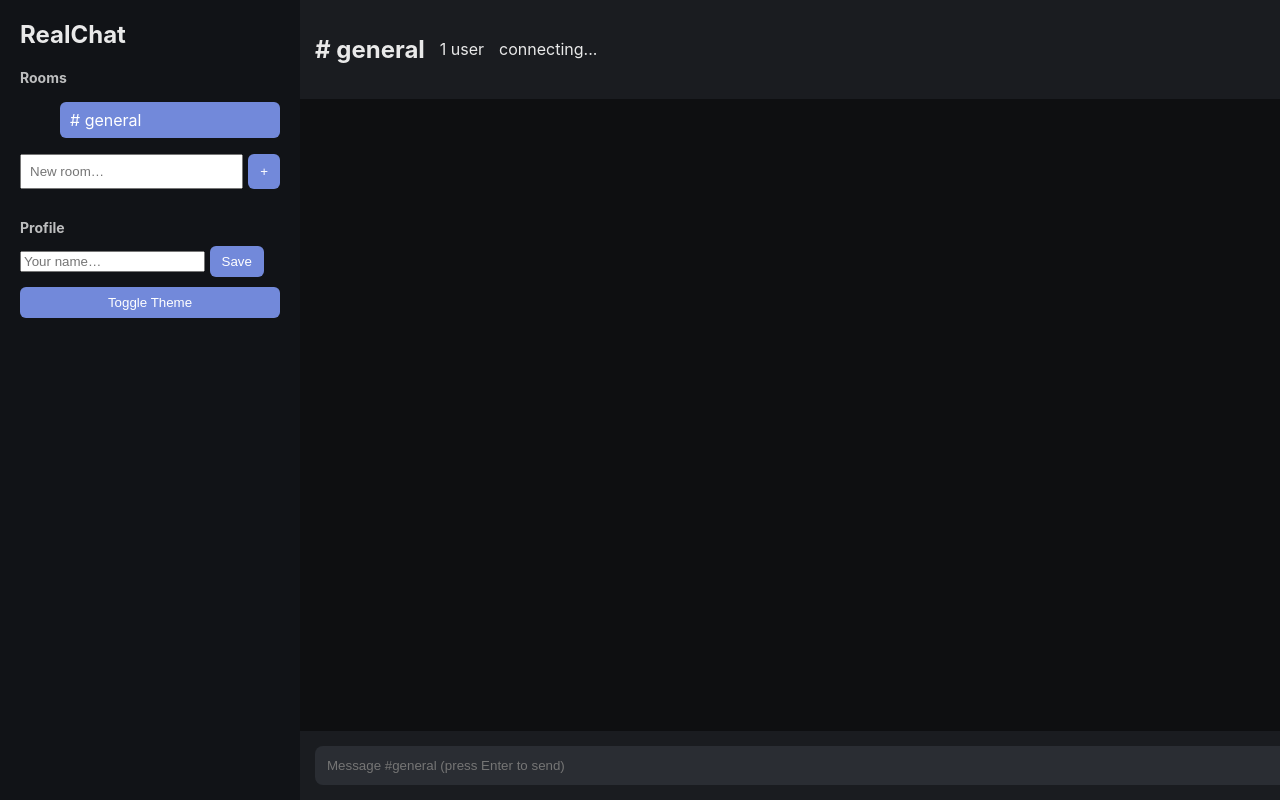
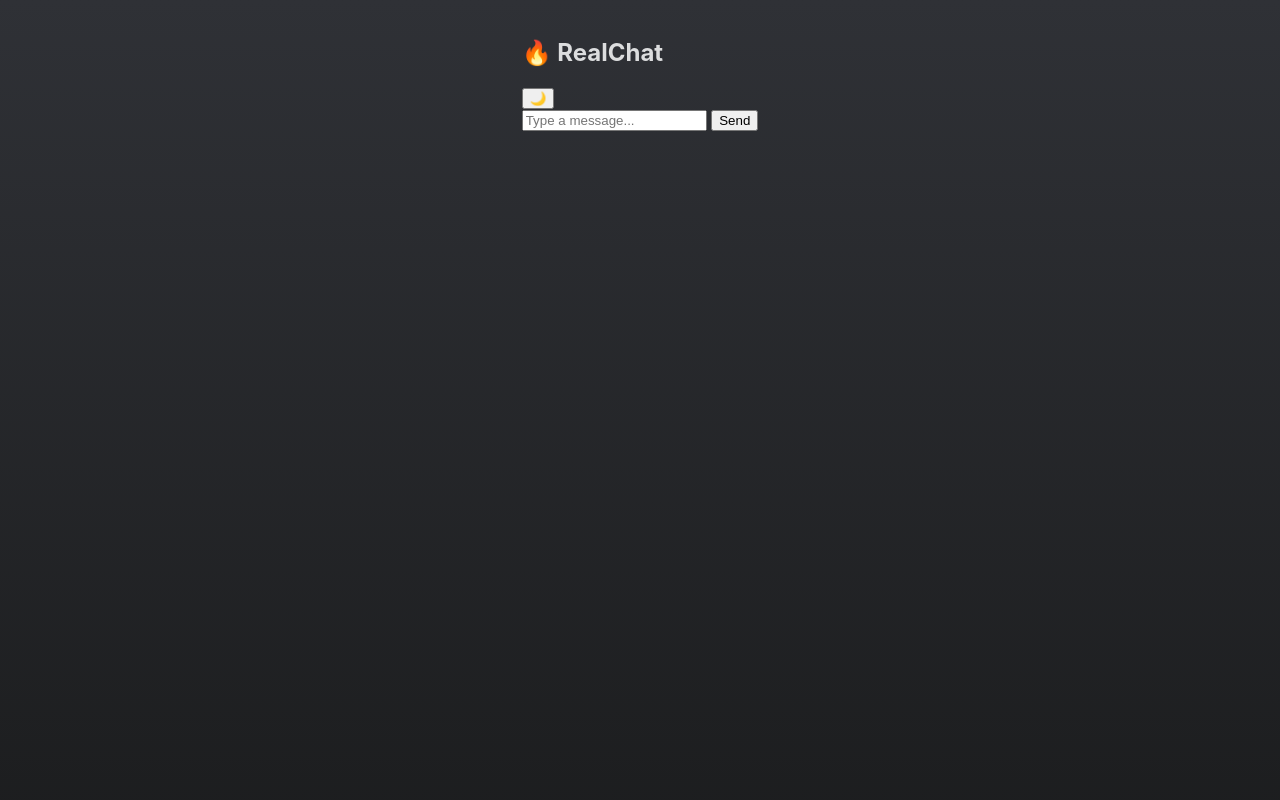
Before and after one commit to atomnoid/realchat, a website built with Vite: page frontend/index.html in a window 1280 px wide. Built offline with nearby package versions, Linux system fonts and the light colour scheme.

Commit message:
tried a diff structure

```diff
--- a/frontend/index.html
+++ b/frontend/index.html
@@ -1,54 +1,27 @@
 <!DOCTYPE html>
 <html lang="en">
 <head>
-    <meta charset="UTF-8">
-    <meta name="viewport" content="width=device-width, initial-scale=1.0">
-    <title>RealChat</title>
-    <link rel="stylesheet" href="src/style.css">
+  <meta charset="UTF-8" />
+  <meta name="viewport" content="width=device-width, initial-scale=1.0" />
+  <title>Realtime Chat</title>
+  <link rel="stylesheet" href="style.css" />
 </head>
-<body>
-    <div id="app" class="theme-dark">
 
-        <!-- Sidebar -->
-        <aside id="sidebar">
-            <h2 class="logo">RealChat</h2>
+<body class="dark">
+  <div class="app">
+    <header>
+      <h2>🔥 RealChat</h2>
+      <button id="themeToggle">🌙</button>
+    </header>
 
-            <div class="section">
-                <h3>Rooms</h3>
-                <ul id="roomsList"></ul>
+    <div id="messages"></div>
 
-                <div class="room-create">
-                    <input id="newRoomInput" placeholder="New room…" />
-                    <button id="createRoomBtn">+</button>
-                </div>
-            </div>
+    <div class="input-area">
+      <input id="msgInput" placeholder="Type a message..." />
+      <button id="sendBtn">Send</button>
+    </div>
+  </div>
 
-            <div class="section">
-                <h3>Profile</h3>
-                <input id="usernameInput" placeholder="Your name…" />
-                <button id="saveName">Save</button>
-
-                <button id="themeToggle" class="theme-btn">Toggle Theme</button>
-            </div>
-        </aside>
-
-        <!-- Chat area -->
-        <main id="chat">
-            <header id="chatHeader">
-                <h2 id="roomTitle"># general</h2>
-                <span id="roomUsers">1 user</span>
-                <span id="connStatus" class="status">connecting...</span>
-            </header>
-
-            <div id="messages"></div>
-            <div id="typingIndicator"></div>
-
-            <form id="chatForm">
-                <input id="messageInput" autocomplete="off" placeholder="Message…" />
-            </form>
-        </main>
-    </div>
-
-    <script src="/script.js"></script>
+  <script src="main.js"></script>
 </body>
 </html>
```
